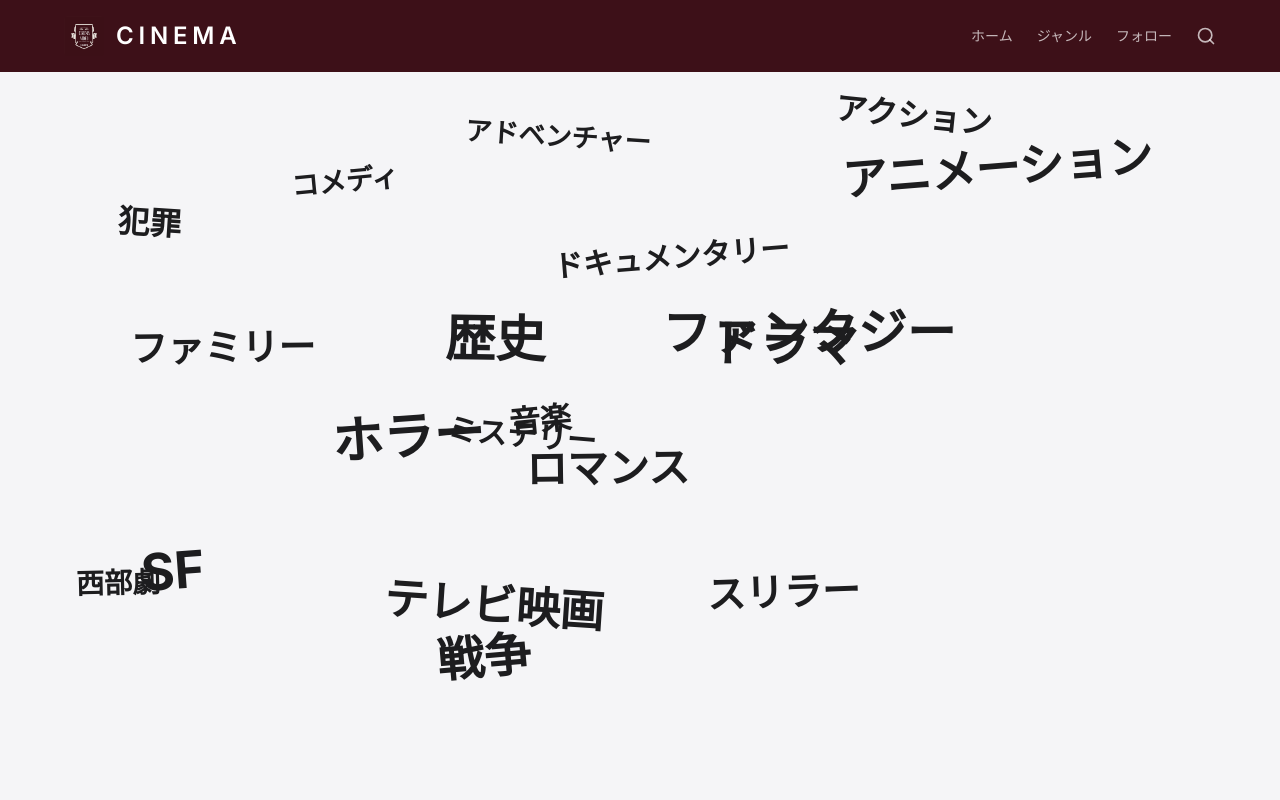
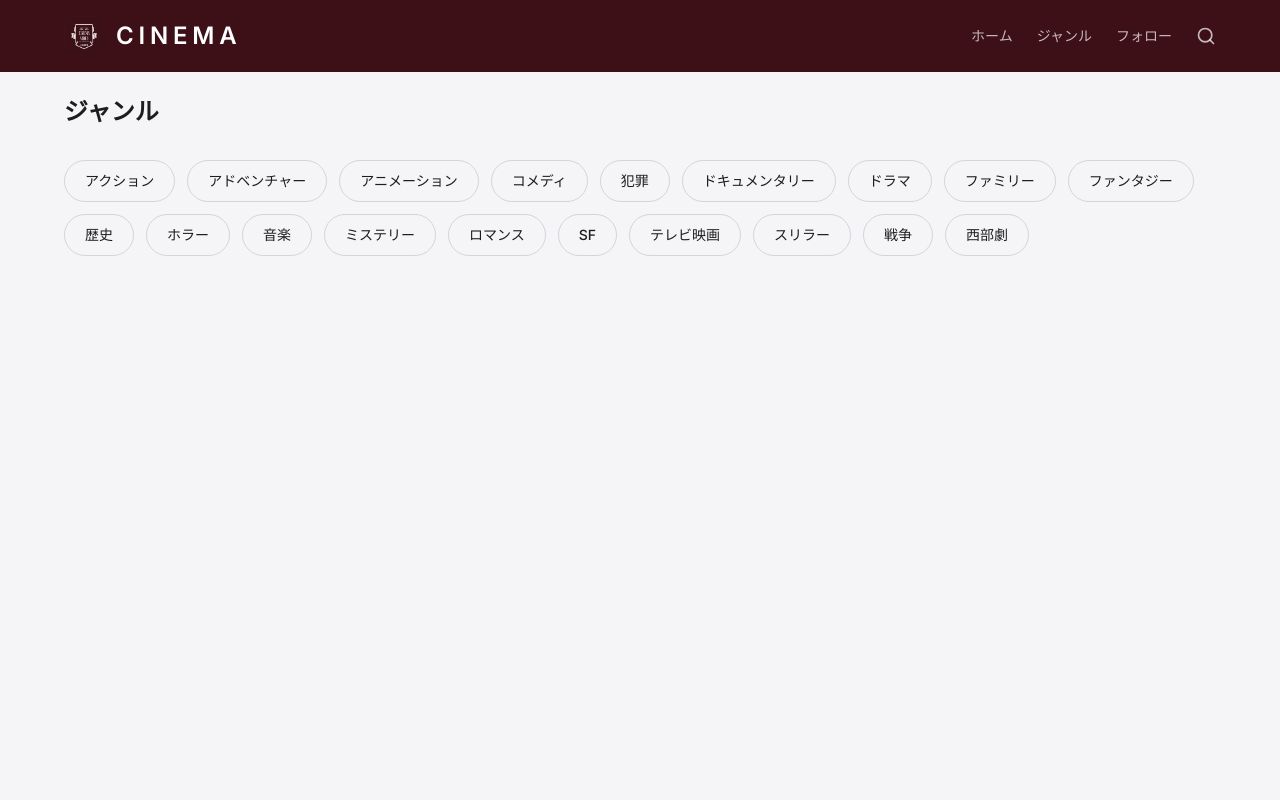
Before and after one commit to memobook84/movie-site, a Next.js app: page /genres in a window 1280 px wide. Shown: the top 800 px of the page. Built offline with nearby package versions, Linux system fonts and the light colour scheme.

Commit message:
ジャンルページを枠付きタグデザインに戻す
Co-Authored-By: Claude Opus 4.6 <noreply@anthropic.com>

```diff
--- a/src/app/genres/page.tsx
+++ b/src/app/genres/page.tsx
@@ -1,7 +1,4 @@
-"use client";
-
 import Link from "next/link";
-import { useEffect, useState } from "react";
 
 const GENRE_LIST = [
   { id: 28, name: "アクション" },
@@ -25,54 +22,16 @@ const GENRE_LIST = [
   { id: 37, name: "西部劇" },
 ];
 
-function seededRandom(seed: number) {
-  const x = Math.sin(seed) * 10000;
-  return x - Math.floor(x);
-}
-
-interface PlacedGenre {
-  id: number;
-  name: string;
-  x: number;
-  y: number;
-  size: number;
-  rotate: number;
-}
-
 export default function GenresPage() {
-  const [items, setItems] = useState<PlacedGenre[]>([]);
-
-  useEffect(() => {
-    const seed = Date.now();
-    const placed: PlacedGenre[] = GENRE_LIST.map((genre, i) => {
-      const r = (n: number) => seededRandom(seed + i * 100 + n);
-      return {
-        ...genre,
-        x: 5 + r(1) * 70,
-        y: 2 + (i / GENRE_LIST.length) * 80 + (r(2) - 0.5) * 15,
-        size: 24 + r(3) * 28,
-        rotate: (r(4) - 0.5) * 12,
-      };
-    });
-    setItems(placed);
-  }, []);
-
-  if (items.length === 0) return <main className="min-h-screen" />;
-
   return (
-    <main className="relative min-h-screen pt-20 pb-28">
-      <div className="relative w-full" style={{ height: "85vh" }}>
-        {items.map((genre) => (
+    <main className="min-h-screen pt-24 pb-28 px-6 md:px-16">
+      <h1 className="text-2xl font-bold text-[#1d1d1f]">ジャンル</h1>
+      <div className="mt-8 flex flex-wrap gap-3">
+        {GENRE_LIST.map((genre) => (
           <Link
             key={genre.id}
             href={`/genre/${genre.id}?name=${encodeURIComponent(genre.name)}`}
-            className="absolute font-bold text-[#1d1d1f] transition-all duration-300 hover:text-[#3d1018] hover:scale-110"
-            style={{
-              left: `${genre.x}%`,
-              top: `${genre.y}%`,
-              fontSize: `${genre.size}px`,
-              transform: `rotate(${genre.rotate}deg)`,
-            }}
+            className="rounded-full border border-gray-300 px-5 py-2.5 text-sm font-medium text-[#1d1d1f] transition-all hover:border-[#3d1018] hover:bg-[#3d1018] hover:text-white"
           >
             {genre.name}
           </Link>
```
